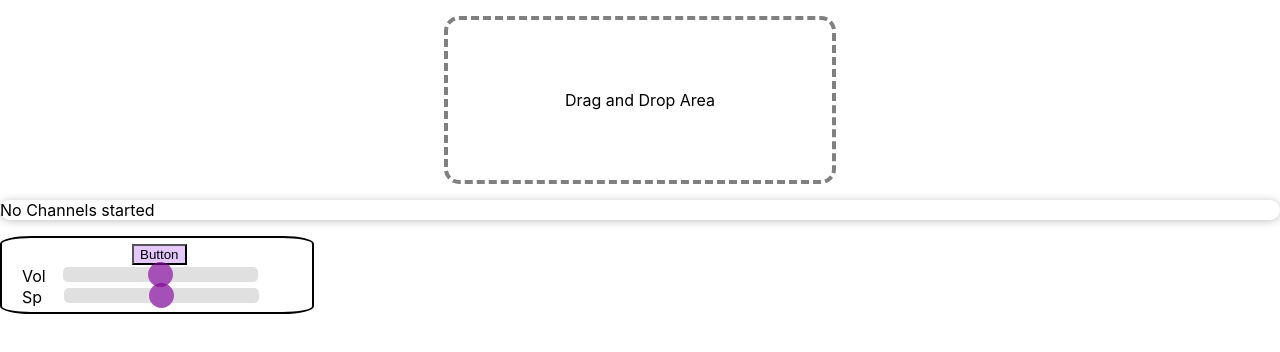
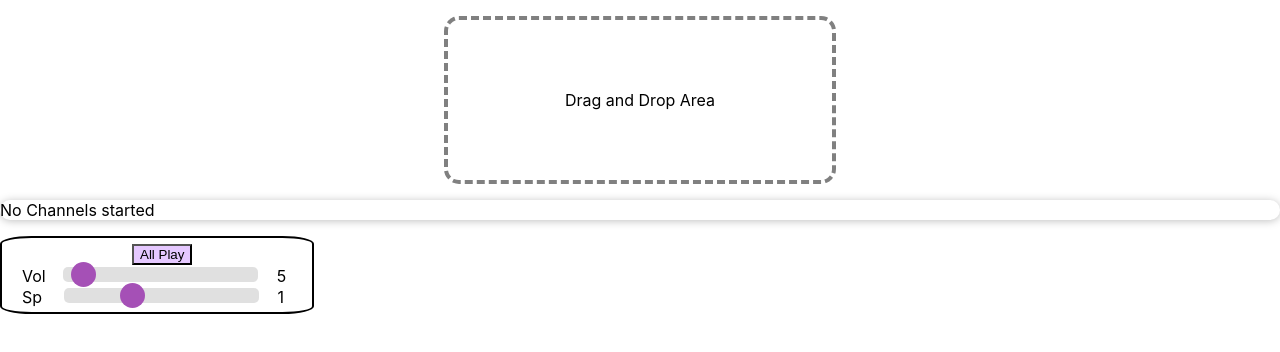
Before and after one commit to simontree/AVT-Project, a React (Create React App) app: page / in a window 1280 px wide. Shown: the top 352 px of the page. Built offline with nearby package versions, Linux system fonts and the light colour scheme.

Commit message:
Basic Master Works
Play and Pause of all channels.
General volume and rate

```diff
--- a/public/env.js
+++ b/public/env.js
@@ -3,7 +3,7 @@ window.env = {
   "APPDATA": "C:\\Users\\richa\\AppData\\Roaming",
   "ChocolateyInstall": "C:\\ProgramData\\chocolatey",
   "ChocolateyLastPathUpdate": "132806835758250532",
-  "CHROME_CRASHPAD_PIPE_NAME": "\\\\.\\pipe\\crashpad_25892_BXWDSABSKWRAWHWB",
+  "CHROME_CRASHPAD_PIPE_NAME": "\\\\.\\pipe\\crashpad_6164_WANENIVDJTPISCVL",
   "COLOR": "1",
   "COLORTERM": "truecolor",
   "CommonProgramFiles": "C:\\Program Files\\Common Files",
--- a/src/App.js
+++ b/src/App.js
@@ -19,6 +19,7 @@ const defaultState = true;
 const defaultIsPlaying = false;
 const defaultAudioUrl = "Audios/sample4.mp3";
 const defaultColor = "#FE80F0"
+
 
 const DUMMY_CHANNELS = [
   {
@@ -78,6 +79,9 @@ function App() {
 
   const [channels, setChannels] = useState([]);
   const [nextID, setNextID] = useState(5);
+  const [masterRate, setMasterRate] = useState(1);
+  const [masterPlay, setMasterPlay] = useState(false);
+
   const addChannelHandler = (channel) => {
     setChannels(prevChannels => {
       return [...channels,channel];
@@ -142,9 +146,6 @@ function App() {
     }
   },[midiIsUpdated])
 
-  useEffect(()=>{
-  })
-
   const  destroyChannel = (element) =>{
     document.getElementById("channelsContainer").childNodes[0].removeChild(element)
     // const currentChannelElements = Array.from(document.getElementsByClassName("channel"));
@@ -188,6 +189,17 @@ function App() {
     return color;
   }
 
+  const updateMasterRate = (e) =>{
+    setMasterRate((old) =>{
+      const updatedMasterRate = e;
+      console.log(updatedMasterRate);
+      return updatedMasterRate;
+    })
+  }
+  const masterPlayPause = () =>{
+    setMasterPlay((old) => !old)
+  }
+
   return (
     <div>
       <NewChannel
@@ -209,13 +221,19 @@ function App() {
         requestNumberOfChannels={requestNumberOfChannels}
         testChannelModification={testChannelModification}
         handleDestroyChannel={destroyChannel}
+        masterRate = {masterRate}
+        masterPlay = {masterPlay}
       ></Channels>
-      <Master>
-        id={"master"}
-        volume={defaultVolume}
-        rate={defaultRate}
-        color={"#000000"}
-        isPlaying={defaultIsPlaying}
+      <Master
+      id={"master"}
+      volume={defaultVolume}
+      rate={defaultRate}
+      color={"#000000"}
+      isPlaying={defaultIsPlaying}
+      updateMasterRate = {updateMasterRate}
+      masterRate = {masterRate}
+      masterPlayPause = {masterPlayPause}
+      >
       </Master>
     </div>
   );
--- a/src/components/Channels/Channel.js
+++ b/src/components/Channels/Channel.js
@@ -3,7 +3,7 @@ import "./ChannelCss/Switch.css";
 import "./ChannelCss/Slider.css";
 import React, { useEffect, useState } from "react";
 import { audioContext, primaryGainControl } from "../../App";
-import { masterOutputNode } from "../Master/Master";
+import { masterOutputNode, masterRate } from "../Master/Master";
 import { element } from "prop-types";
 import Filter from "./Filters/Filter";
 import NewFilter from "./Filters/NewFilter";
@@ -27,6 +27,7 @@ function Channel(props) {
   const [audioSourceURL, setAudioSourceURL] = useState(props.audioURL);
   const [type, setType] = useState(props.audioType);
   const [filterGain, setFilterGain] = useState(0);
+  var thisMediaES;
   //if in public folder, use process.env.PUBLIC_URL +  first for URL
   var audioPlayer;
   var currentMidiChannel;
@@ -132,12 +133,31 @@ function Channel(props) {
   };
 
   const speedSliderChange = (event) => {
+    const updatedRate = event.target.value;
+    handleRateChange(updatedRate)
+  };
+
+  const handleRateChange = (value) => {
     setRate(() => {
-      const updatedRate = event.target.value;
-      mediaElementSource.mediaElement.playbackRate = updatedRate;
+      const updatedRate = value;
+      //console.log(mediaElementSource);
+      //mediaElementSource.mediaElement.playbackRate = updatedRate * props.masterRate;
+      audioPlayer.playbackRate = updatedRate * props.masterRate;
       return updatedRate;
     });
-  };
+  }
+
+  useEffect(()=>{
+    handleRateChange(rate);
+    console.log("Master Rate Changed:");
+    console.log("Rate: " + rate);
+    console.log("Master Rate: " + props.masterRate)
+  },[props.masterRate])
+
+  useEffect(()=>{
+    console.log("MasterPlay: " + props.masterPlay);
+    props.masterPlay ? playAudio() : pauseAudio();
+  },[props.masterPlay])
 
   const midiChannelChange = (event) => {
     const selectedValue = parseInt(event.target.value);
@@ -193,7 +213,7 @@ function Channel(props) {
 
   function toggleOutputConnection () {
     if (!lowpassSet) {
-      outputNode.connect(audioContext.destination);
+      outputNode.connect(masterOutputNode);
     } else {
       outputNode.disconnect();
     }
@@ -223,7 +243,7 @@ function Channel(props) {
       mediaElementSource.connect(lowpassFilter);
       lowpassSet = true;
       toggleOutputConnection();
-      lowpassGain.connect(audioContext.destination);
+      lowpassGain.connect(masterOutputNode);
     } else {
       lowpassSet = false;
       lowpassGain.disconnect();
--- a/src/components/Channels/Channels.js
+++ b/src/components/Channels/Channels.js
@@ -35,10 +35,12 @@ const Channels = (props) =>{
                  changeMidi={changeMidi}
                  destroyChannel={handleDestroyChannel}
                  audioType = {channel.audioType}
+                 masterRate = {props.masterRate}
+                 masterPlay = {props.masterPlay}
                 />
             ))
         }
-        console.log(channels);
+        //console.log(channels);
     }
     mapChannels();
 
--- a/src/components/Channels/NewChannel.js
+++ b/src/components/Channels/NewChannel.js
@@ -4,7 +4,7 @@ import DragAndDrop from "../dragAndDrop/DragAndDrop";
 const NewChannel = (props) =>{
 
     const createNewChannel = (source, type) =>{
-        console.log(source + " " + type);
+        //console.log(source + " " + type);
         var channelData =
         {   id: props.nextAvailableID,
             selectedMidi: props.defaultMidi,
--- a/src/components/Master/Master.js
+++ b/src/components/Master/Master.js
@@ -5,14 +5,14 @@ import React, { useEffect, useState } from "react";
 import { audioContext, primaryGainControl } from "../../App";
 
 export var masterOutputNode;
+export var masterRate = 1;
 function Master(props) {
   const [channelID] = useState(props.id);
   const [volume, setVolume] = useState(props.volume);
   const [color, setColor] = useState(props.backgroundColor);
 
-  const [isPlaying, setIsPlaying] = useState(props.isPlaying);
-  const [rate, setRate] = useState(props.rate);
-
+  const [allPlaying, setAllPlaying] = useState(false);
+  const [buttonTxt, setButtonTxt] = useState("All Play")
   useEffect(() => {
 
     masterOutputNode = audioContext.createGain();
@@ -22,10 +22,14 @@ function Master(props) {
   }, []);
 
   const playPauseClicked = () =>{
-    console.log("hi");
+    props.masterPlayPause();
+    playBtnTxt();
   }
   const playBtnTxt = () =>{
-    console.log("hi");
+    setButtonTxt((old)=>{
+      var updated = old == "All Pause" ? "All Play" : "All Pause";
+      return updated;
+    })
   }
   const volSliderChange = (event) => {
     setVolume(() => {
@@ -34,8 +38,9 @@ function Master(props) {
       return updatedVolume;
     });
   };
-  const speedSliderChange = () =>{
-    console.log("hi");
+  const speedSliderChange = (event) =>{
+    const updatedRate = event.target.value;
+    props.updateMasterRate(updatedRate);
   }
 
 
@@ -46,7 +51,7 @@ function Master(props) {
       style={{ backgroundColor: `${color}` }}>
       <div className="channelPlay">
         <button className="playButton" onClick={playPauseClicked}>
-          {"Button"}
+          {buttonTxt}
         </button>
       </div>
       <div className="volumeControl">
@@ -83,11 +88,11 @@ function Master(props) {
             onMouseUp={speedSliderChange}
             className="sSlider"
             id="masterRange"
-            value={rate}
+            value={props.masterRate}
           ></input>
         </div>
         <div className="speedValue">
-          <label>{rate}</label>
+          <label>{props.masterRate}</label>
         </div>
       </div>
 
```
